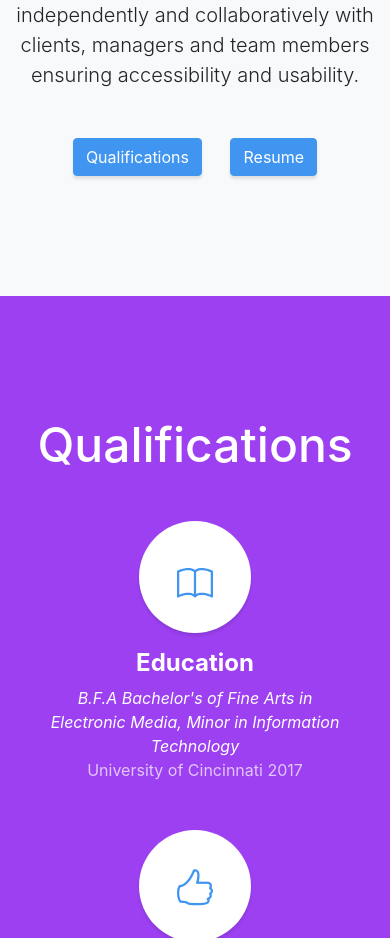
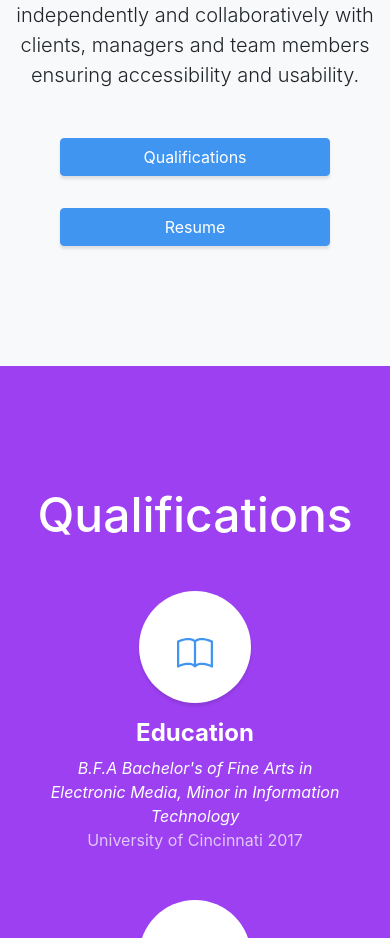
Before and after one commit to sachsd-stack/portfolio, a website with bundled scripts: page index.html in a window 390 px wide. Shown: the part 1000-1938 px from the top of the page. Built offline with nearby package versions, Linux system fonts and the light colour scheme.

Commit message:
Fixed Media Query for Buttons

```diff
--- a/css/stylish-portfolio.css
+++ b/css/stylish-portfolio.css
@@ -400,6 +400,33 @@ ul:not(.list-inline) {
   background-color:#9C40F1;
 }
 
+@media (max-width:368px) {
+  #qualButton {
+    margin-bottom: 2rem;
+    margin-right: 0 !important;
+    width:75%;
+  }
+  #resumeButton{
+    display: flex;
+    flex-direction: column;
+    width: 75%;
+  }
+}
+
+@media (min-width:369px) and (max-width:392px) {
+  #qualButton {
+    margin-bottom: 2rem;
+    margin-right: 0 !important;
+    width:75%;
+  }
+  #resumeButton{
+    display: flex;
+    flex-direction: column;
+    width: 75%;
+
+  }
+}
+
 @media (max-width:767px) {
   #jjDesc.mt-5 {
     margin-top:0 !important;
@@ -418,6 +445,7 @@ ul:not(.list-inline) {
    max-width:10%;
  }
 }
+
 @media(min-width:768px){
   .img-reduce {
     max-width:60%!important;
--- a/index.html
+++ b/index.html
@@ -74,8 +74,8 @@
             skills. Highly focused with a comprehensive knowledge of HTML, CSS, Javascript, Wordpress, Adobe
             Illustrator and Photoshop. Works both independently and collaboratively with clients, managers and
             team members ensuring accessibility and usability.</p>
-          <a class="btn btn-primary btn-xl js-scroll-trigger mr-4" href="#qualifications">Qualifications</a>
-          <a class="btn btn-primary btn-xl" href="./pdf/Daniel Sachs Resume.pdf"  target="_blank">Resume</a>
+          <a class="btn btn-primary btn-xl js-scroll-trigger mr-4" id="qualButton" href="#qualifications">Qualifications</a>
+          <a class="btn btn-primary btn-xl mx-auto" href="./pdf/Daniel Sachs Resume.pdf" id="resumeButton"  target="_blank">Resume</a>
         </div>
       </div>
     </div>
--- a/js/stylish-portfolio.js
+++ b/js/stylish-portfolio.js
@@ -63,7 +63,6 @@ var onMapClickHandler = function(event) {
 // Enable map zooming with mouse scroll when the user clicks the map
 $('.map').on('click', onMapClickHandler);
 
-
     // $( window ).resize(function() {
     //     if($(window).width() >=768) {
     //         $('#jjDesc').toggleClass(function() {
```
